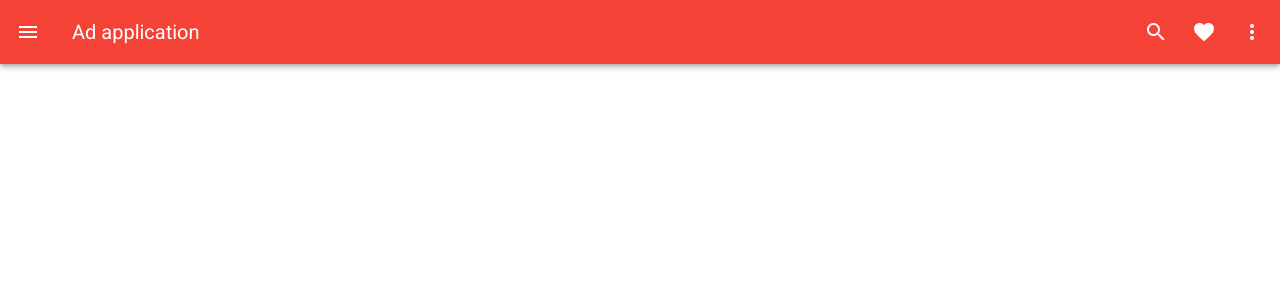
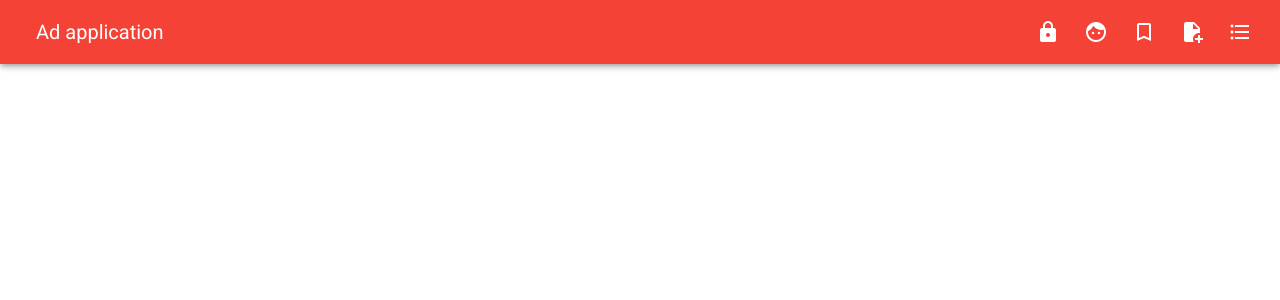
Before and after one commit to DohyaOriginalNickname/VuePractic, a Vue app: page / in a window 1280 px wide. Shown: the top 300 px of the page. Built offline with nearby package versions, Linux system fonts and the light colour scheme.

Commit message:
settings heager bar and side bar

```diff
--- a/src/App.vue
+++ b/src/App.vue
@@ -2,32 +2,47 @@
   <div id="app">
     <!-- App.vue -->
     <v-app>
-      <v-navigation-drawer app temporary>
+      <v-navigation-drawer app temporary v-model="drawer" class="">
+        <v-list>
+          <v-list-item
+          v-for="link of links"
+          :key="link.title"
+          :to="link.url" >
+            <v-list-item-icon>
+              <v-icon>
+                {{link.icon}}
+              </v-icon>
+            </v-list-item-icon>
 
+            <v-list-item-content>
+              <v-list-item-title v-text="link.title"></v-list-item-title>
+            </v-list-item-content>
+          </v-list-item>
+        </v-list>
       </v-navigation-drawer>
+
       <v-app-bar app dark color="red">
-        <v-app-bar-nav-icon></v-app-bar-nav-icon>
+        <v-app-bar-nav-icon
+        class="hidden-md-and-up"
+        @click="drawer = !drawer"
+        ></v-app-bar-nav-icon>
 
         <v-toolbar-title>Ad application</v-toolbar-title>
 
         <v-spacer></v-spacer>
+          <div class="hidden-sm-and-down">
+            <v-btn
+            icon
+            v-for="link of links"
+            :key="link.title"
+            :to="link.url"
+            >
+              <v-icon >{{link.icon}}</v-icon>
 
-        <v-btn icon>
-          <v-icon>mdi-magnify</v-icon>
-        </v-btn>
-
-        <v-btn icon>
-          <v-icon>mdi-heart</v-icon>
-        </v-btn>
-
-        <v-btn icon>
-          <v-icon>mdi-dots-vertical</v-icon>
-        </v-btn>
+            </v-btn>
+          </div>
       </v-app-bar>
-      <!-- Sizes your content based upon application components -->
       <v-main>
-        <!-- Provides the application the proper gutter -->
-          <!-- If using vue-router -->
           <router-view></router-view>
       </v-main>
 
@@ -39,7 +54,14 @@
 export default {
   data(){
     return{
-      msg: "Hello world"
+      drawer: false,
+      links:[
+        {title: 'Login',icon: 'mdi-lock',url: '/login'},
+        {title: 'Registration',icon: 'mdi-face-man',url: '/registration'},
+        {title: 'Orders',icon: 'mdi-bookmark-outline',url: '/orders'},
+        {title: 'New ad',icon: 'mdi-file-plus',url: '/new'},
+        {title: 'My ads',icon: 'mdi-format-list-bulleted',url: '/list'}
+      ]
     }
   }
 }
```
